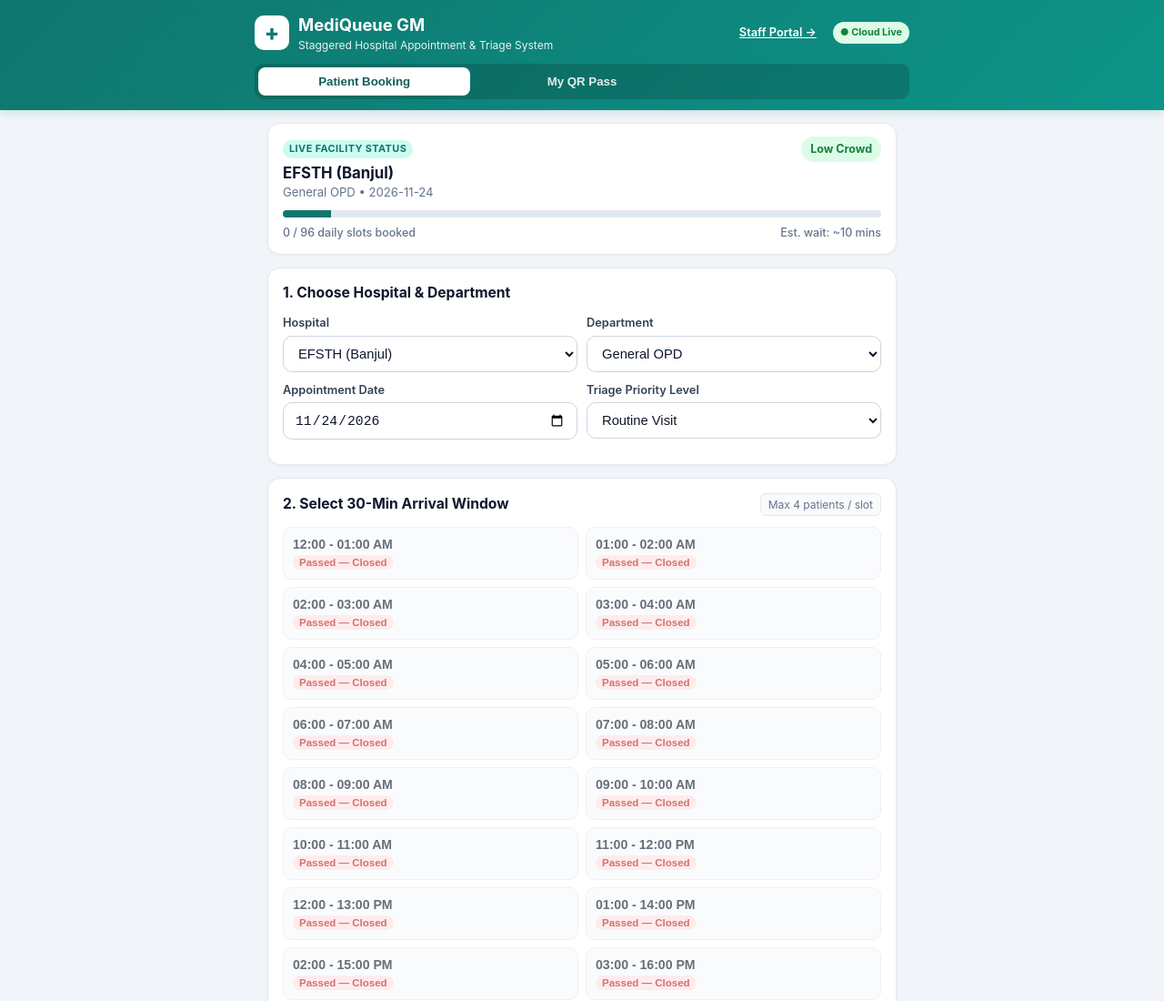
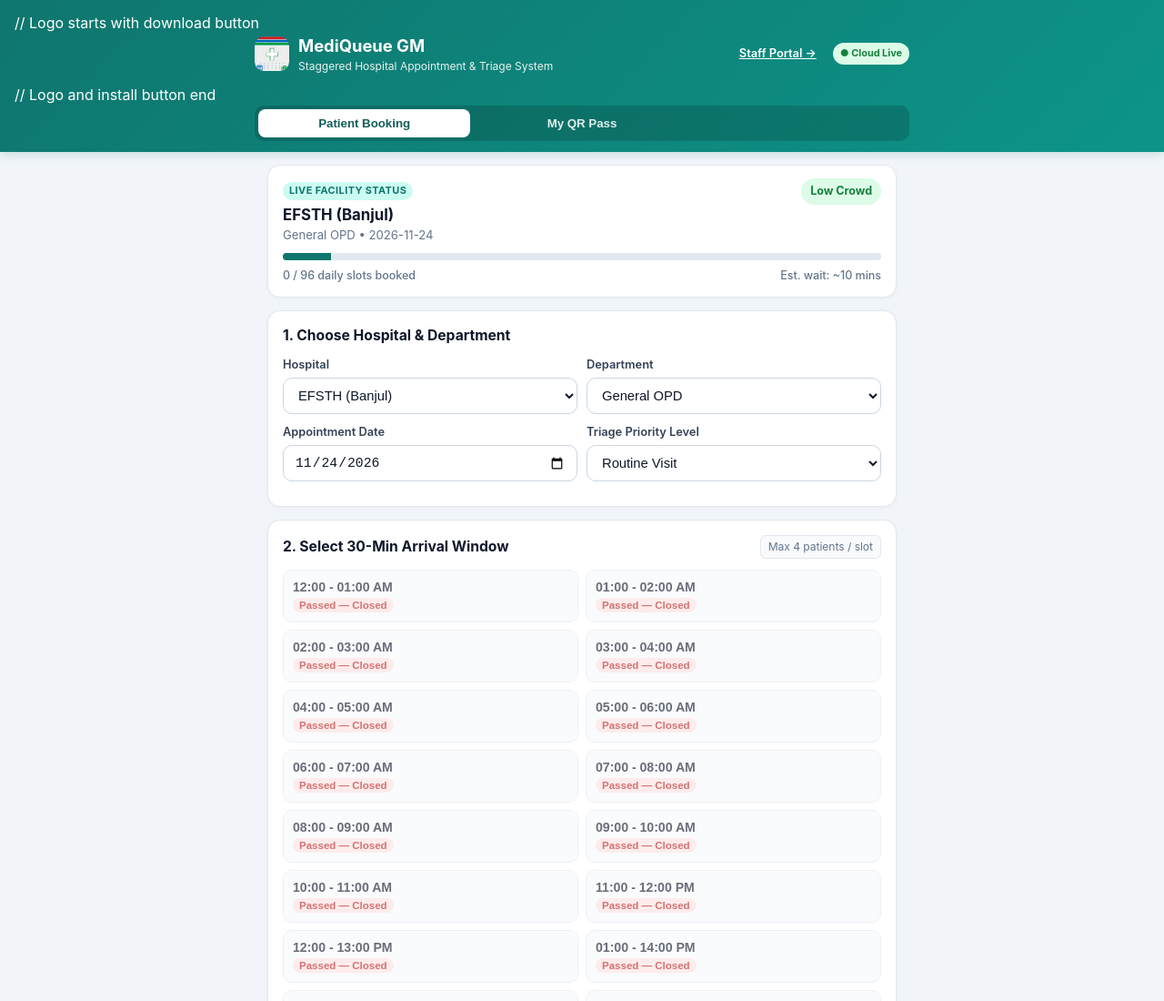
Before and after one commit to ebsinbaba-lang/mediqueue-gm, a plain HTML site: page public/index.html in a window 1280 px wide. Shown: the top 1100 px of the page at 91% size. Drawn offline with nearby package versions, Linux system fonts and the light colour scheme; no server answers.

Commit message:
Update index.html

```diff
--- a/public/index.html
+++ b/public/index.html
@@ -15,17 +15,26 @@
 </head>
 <body>
   <header class="topbar">
-    <div class="brand">
-      <div class="logo-badge">+</div>
+
+    // Logo starts with download button
+
+      <div class="brand">
+      <div class="logo-badge" style="padding: 0; overflow: hidden; background: transparent;">
+        <img src="/icon.png" alt="MediQueue GM Logo" style="width: 100%; height: 100%; object-fit: cover; border-radius: 10px;" />
+      </div>
       <div class="brand-text">
         <h1>MediQueue GM</h1>
         <p class="subtitle" id="portalSubtitle">Staggered Hospital Appointment & Triage System</p>
       </div>
       <div style="margin-left:auto; display:flex; align-items:center; gap:10px; position:relative; z-index:99;">
+        <button type="button" id="installAppBtn" class="hidden" style="background:#fff; color:#0f766e; border:none; border-radius:6px; padding:4px 10px; font-size:0.78rem; font-weight:700; cursor:pointer;">⬇ Install App</button>
         <a href="/?staff=1" id="portalSwitchLink" onclick="window.location.href=this.href; return false;" style="color:#fff; font-size:0.8rem; font-weight:600; text-decoration:underline; cursor:pointer; padding:4px 8px;">Staff Portal →</a>
         <span class="sync-badge" id="syncStatusBadge">Connecting...</span>
       </div>
     </div>
+
+    // Logo and install button end
+
     <nav class="tabs" role="tablist" id="mainTabs">
       <button class="tab-btn active" data-tab="patient" id="tabPatient">Patient Booking</button>
       <button class="tab-btn" data-tab="ticket" id="tabTicket">My QR Pass</button>
```
